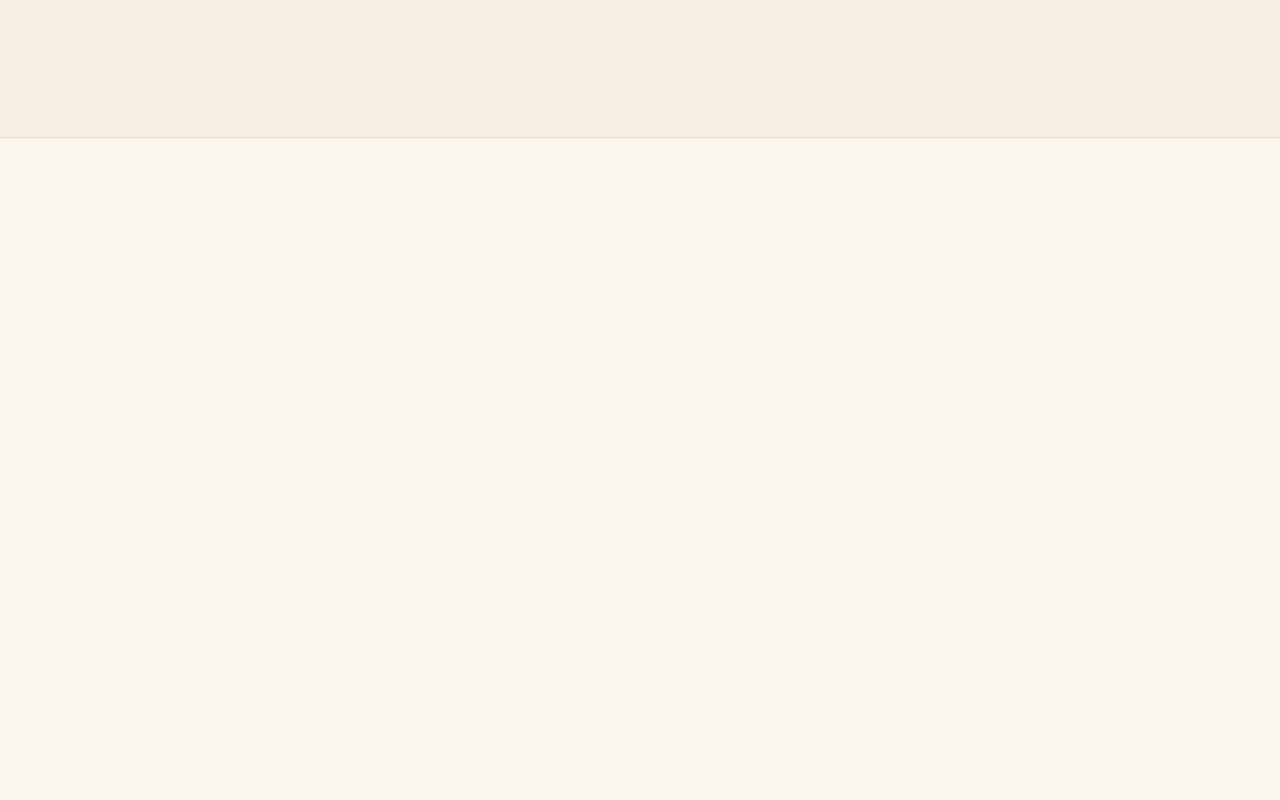
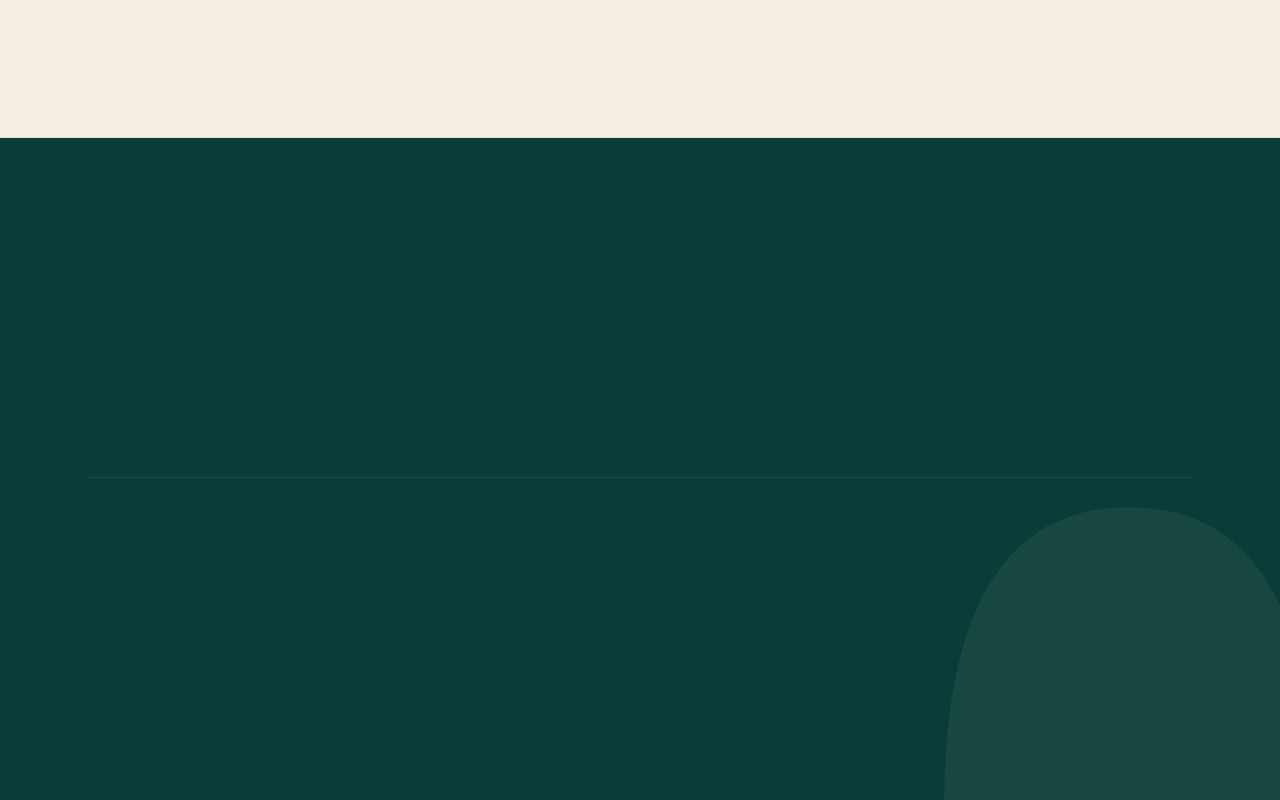
Before and after one commit to 1syunus/ff-counseling, a Next.js app: page / in a window 1280 px wide. Shown: the part 1240-2040 px from the top of the page. Before the commit the page ends 1378 px from the top, so only its background shows below. Built offline with nearby package versions, Linux system fonts and the light colour scheme.

Commit message:
feat: wire Services and AddOns into page.tsx

```diff
--- a/app/page.tsx
+++ b/app/page.tsx
@@ -2,6 +2,8 @@ import Nav from "@/components/Nav"
 import Hero from "@/components/Hero"
 import Marquee from "@/components/Marquee"
 import Manifesto from "@/components/Manifesto"
+import Services from "@/components/Services"
+import AddOns from "@/components/Addons"
 
 export default function Home() {
   return (
@@ -10,8 +12,8 @@ export default function Home() {
       <Hero />
       <Marquee />
       <Manifesto />
-      {/* Services */}
-      {/* AddOns */}
+      <Services />
+      <AddOns />
       {/* About */}
       {/* Testimonials */}
       {/* CTA */}
```
